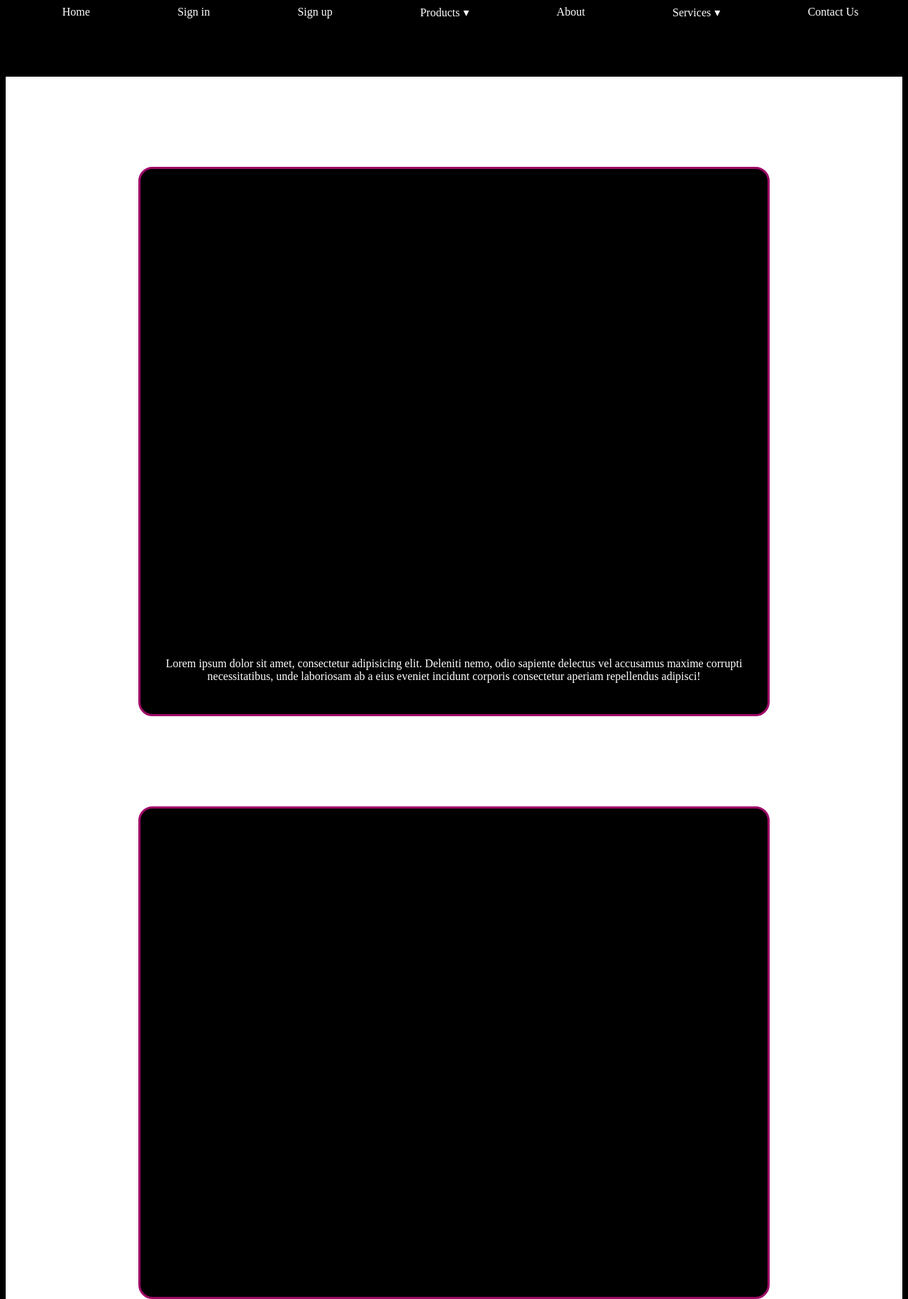
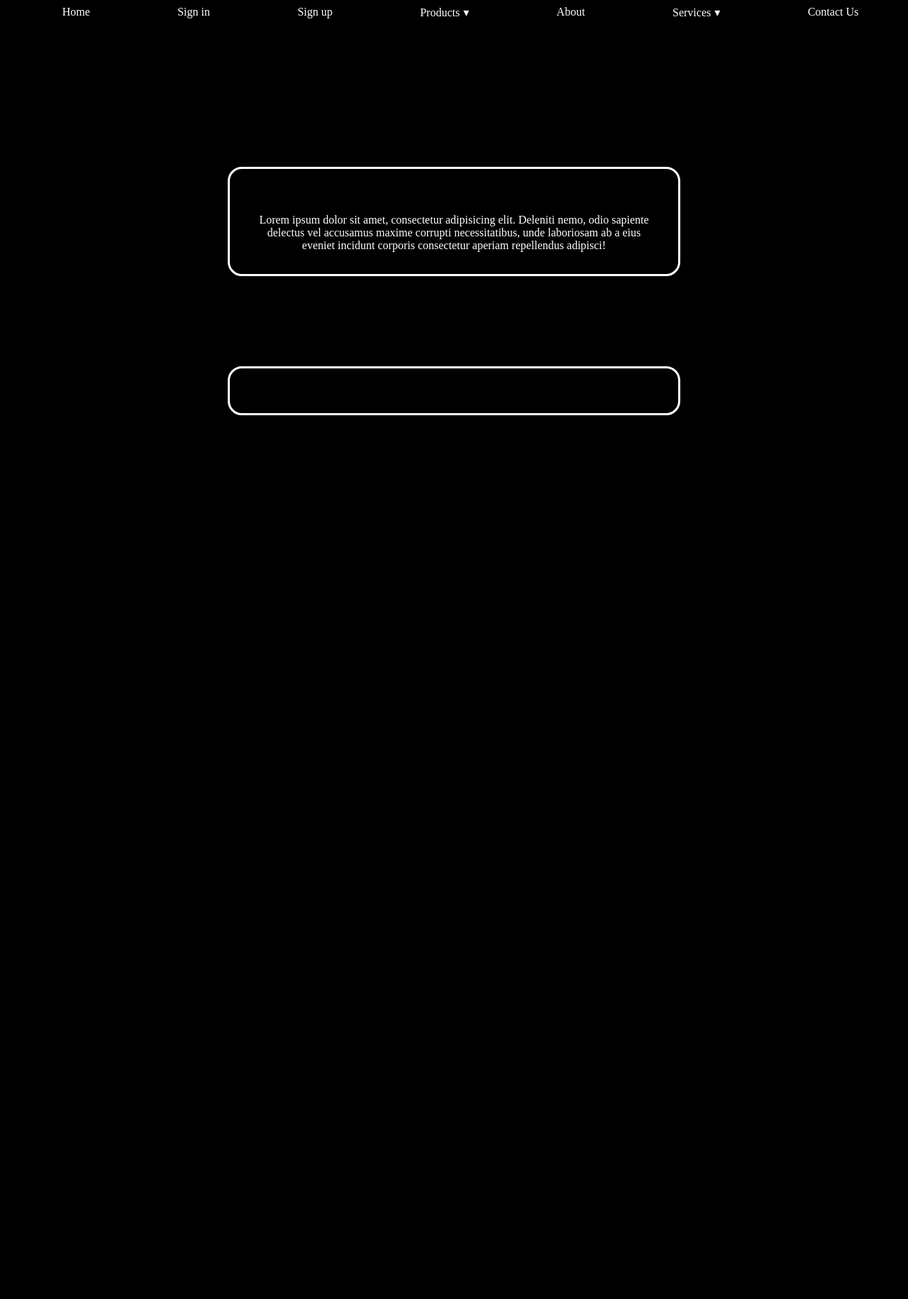
Before and after one commit to saypinkx/shop, a Django app: template catalog/templates/catalog/catalog.html in a window 1280 px wide. Shown: the whole page at 71% size. After the commit the page ends 585 px from the top, so only its background shows below. Run offline with Django 4.2, Linux system fonts and the light colour scheme; the template is opened without the code that fills it, so the values that code supplies are empty.

Commit message:
ДО РЕДИЗАЙНА

```diff
--- a/base/static/base/base.css
+++ b/base/static/base/base.css
@@ -14,11 +14,12 @@ svg {
     font-size: 100px;
 }
 svg text {
-	animation: stroke 10s infinite alternate;
+	animation: stroke 5s infinite alternate;
 	stroke-width: 2;
 	stroke: #A00A68;
 	font-size: <ya-tr-span data-index="76-1" data-translated="true" data-source-lang="en" data-target-lang="ru" data-value="180" data-translation="180" data-ch="0" data-type="trSpan">180</ya-tr-span>px;
 }
+
 @keyframes stroke {
 	0%   {
 		fill: rgba(204,3,177,0); stroke: rgba(160,10,104,1);
--- a/catalog/static/catalog/catalog.css
+++ b/catalog/static/catalog/catalog.css
@@ -2,7 +2,7 @@
     display: flex;
     margin-top: 5%;
     width: 100%;
-    background-color:white;
+    background-color:black;
     flex-direction: column;
     align-items: center;
 }
@@ -13,22 +13,28 @@
     align-items: center;
     text-align: center;
     margin-top: 10%;
-    width: 70%;
+    width: 50%;
     background-color: black;
     color: white;
     border-radius: 20px;
     border-style: solid;
-    border-color: #A00A68;
+    border-color: white;
 
 
 }
 
 img {
     margin-top: 5%;
-    height: 600px;
+    margin-left: 5%;
+    margin-right: 5%;
     margin-bottom: 5%;
+    max-width: 90%;
+    height: auto;
+    border-radius: 10px;
 }
 .text {
     margin-bottom: 5%;
+    margin-left: 5%;
+    margin-right: 5%;
 
 }
```
